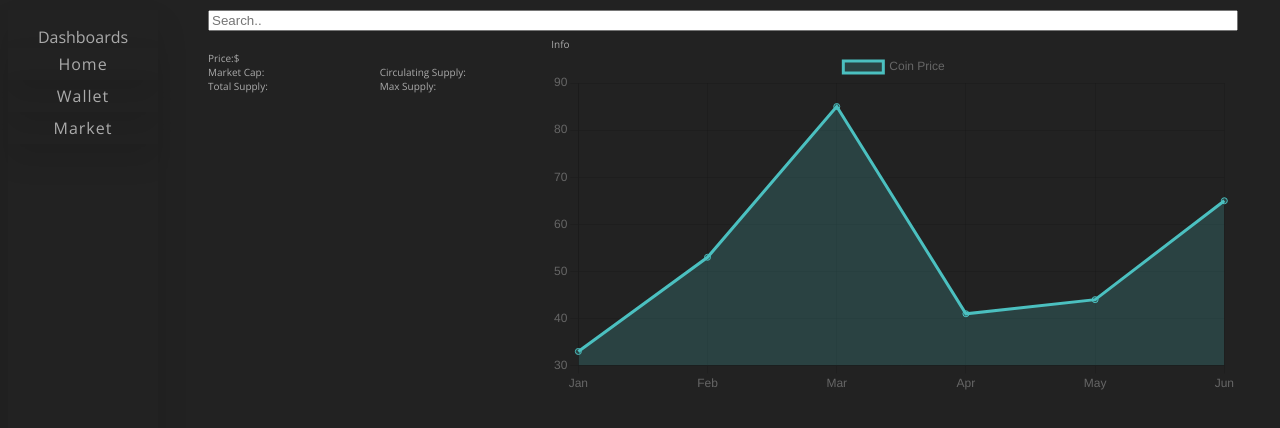
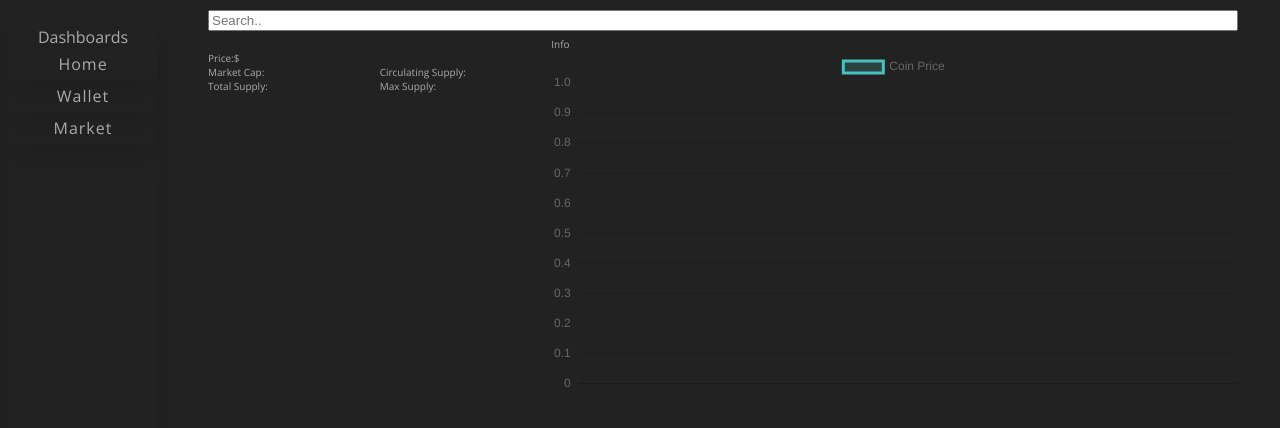
Before and after one commit to KyroC/Defi_Tracker, a React (Create React App) app: page /coin/1 in a window 1280 px wide. Shown: the top 428 px of the page. Built offline with nearby package versions, Linux system fonts and the light colour scheme; no server answers.

Commit message:
Added graph labels and lower intervals

```diff
--- a/src/components/Graph.js
+++ b/src/components/Graph.js
@@ -1,14 +1,25 @@
+import {useParams} from 'react-router-dom';
 import React, { useState, useEffect } from 'react';
 import 'chart.js/auto';
 import { Line } from 'react-chartjs-2';
 
 function Graph() {
-    const data = {
-        labels: ["Jan", "Feb", "Mar", "Apr", "May", "Jun"],
+
+
+      const [sevenDays,setSevenDays ] = useState([])
+      const [allPrices, setAllPrice ] = useState([])
+      useEffect(() => {
+        fetch('https://api.coingecko.com/api/v3/coins/bitcoin/market_chart?vs_currency=usd&days=7&interval=hourly')
+        .then(res=>res.json())
+        .then(
+            (result) => setSevenDays(result["prices"]))
+      },[])
+      const data = {
+        labels:  sevenDays.map(day => new Intl.DateTimeFormat('en-US', {year: 'numeric', month: '2-digit',day: '2-digit', hour: '2-digit', minute: '2-digit', second: '2-digit'}).format(day[0])),
         datasets: [
           {
             label: "Coin Price",
-            data: [33, 53, 85, 41, 44, 65],
+            data: sevenDays.map(price => price[1]),
             fill: true,
             backgroundColor: "rgba(75,192,192,0.2)",
             borderColor: "rgba(75,192,192,1)"
```
